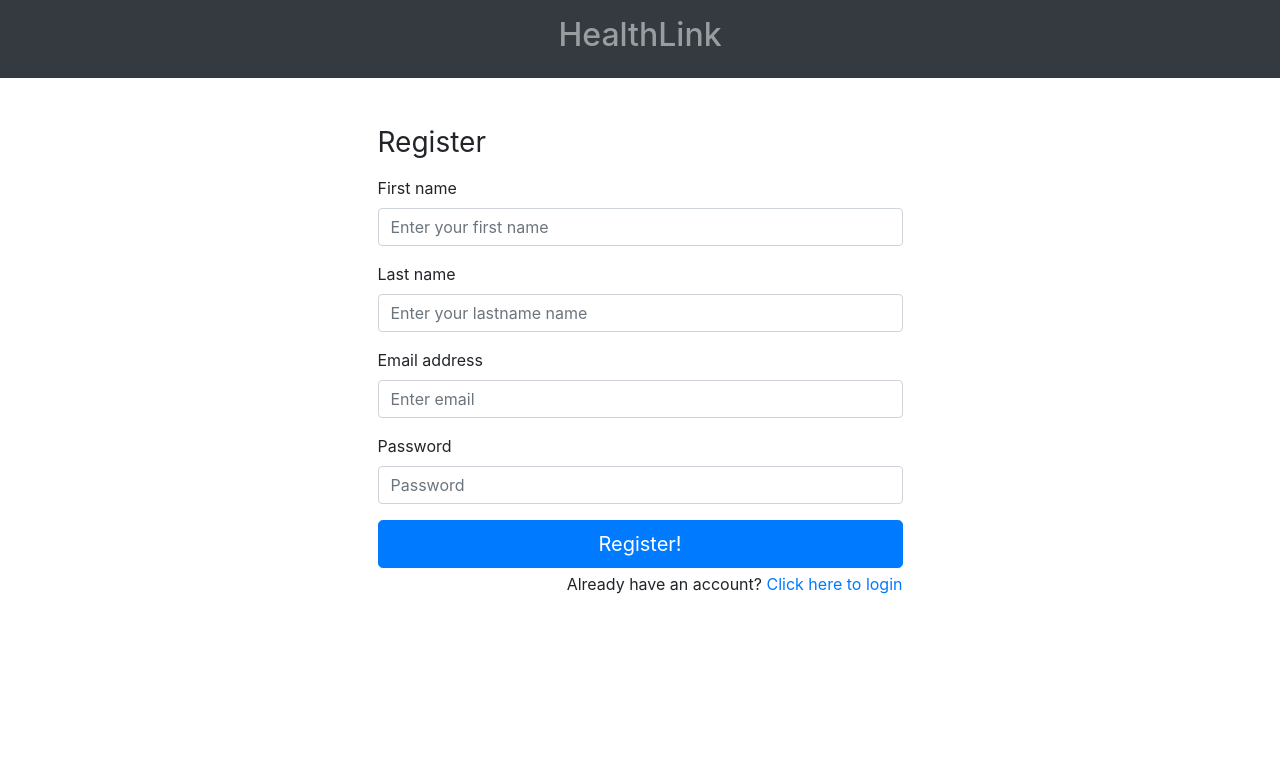
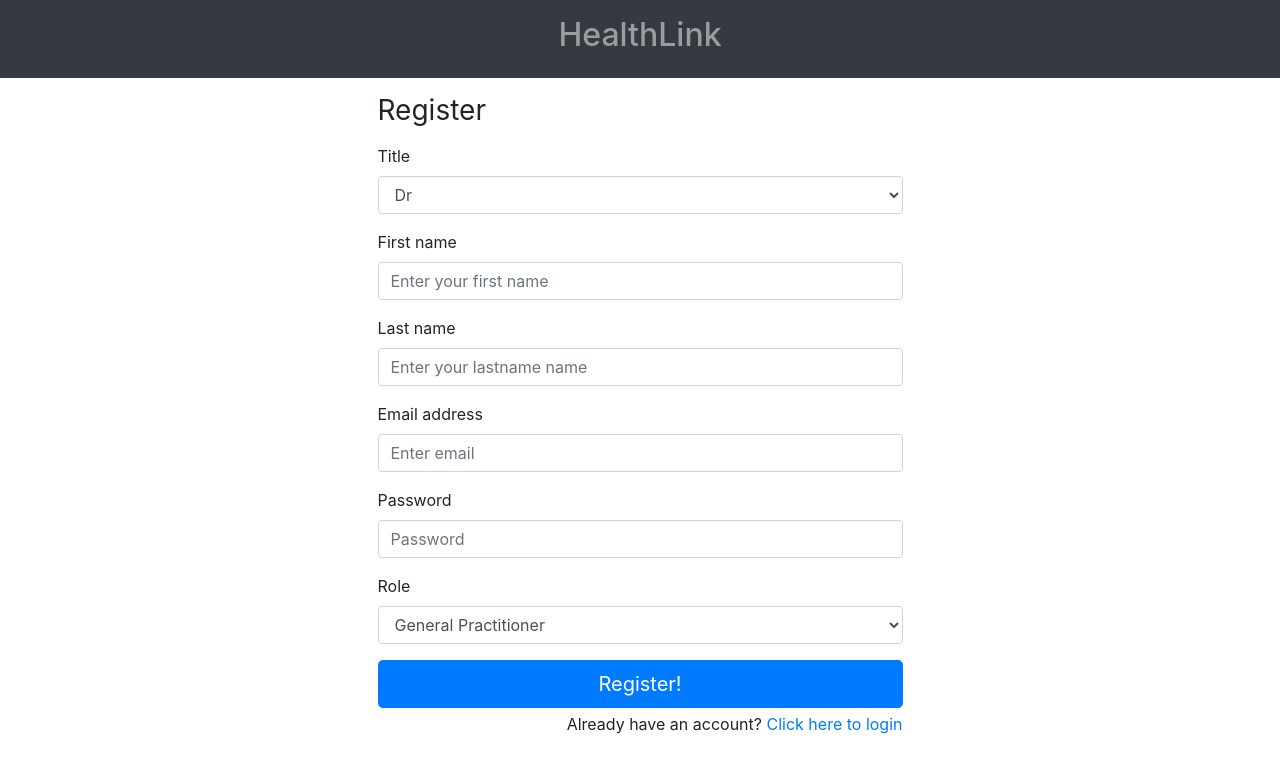
Before and after one commit to karimcambridge/HealthLink, a React (Create React App) app in the folder client/: page /register in a window 1280 px wide. Shown: the top 772 px of the page. Built offline with nearby package versions, Linux system fonts and the light colour scheme.

Commit message:
Add title and role to registration and saving them to db

```diff
--- a/client/src/components/Login.js
+++ b/client/src/components/Login.js
@@ -92,10 +92,8 @@ class Login extends Component {
             <div className="container-fluid">
                 <div className="row">
                     <div className="col-md-6 mt-5 mx-auto">
-                        <h1 className="text-center">HealthLink</h1>
-                        <div class="mt-5"></div>
+                        <div class="mt-3"></div>
                         <form onSubmit={this.onSubmit} errors={this.state.errors}>
-                            <h1 className="h3 mb-3 font-weight-normal">Please sign in</h1>
                             <div className="form-group">
                                 <label htmlFor="email">Email address</label>
                                 <input
--- a/client/src/components/Register.js
+++ b/client/src/components/Register.js
@@ -10,6 +10,8 @@ class Register extends Component {
             last_name: '',
             email: '',
             password: '',
+            title: 'Dr',
+            role: 'General Practitioner',
             errors: {}
         }
 
@@ -27,7 +29,9 @@ class Register extends Component {
             first_name: this.state.first_name,
             last_name: this.state.last_name,
             email: this.state.email,
-            password: this.state.password
+            password: this.state.password,
+            title: this.state.title,
+            role: this.state.role
         }
 
         register(newUser).then(res => {
@@ -39,9 +43,18 @@ class Register extends Component {
         return (
             <div className="container-fluid">
                 <div className="row">
-                    <div className="col-md-6 mt-5 mx-auto">
+                    <div className="col-md-6 mt-3 mx-auto">
                         <form onSubmit={this.onSubmit}>
                             <h1 className="h3 mb-3 font-weight-normal">Register</h1>
+                            <div className="form-group">
+                                <label htmlFor="name">Title</label>
+                                <select class="form-control" id="title" name="title" value={this.state.title} onChange={this.onChange} required>
+                                    <option selected>Mr</option>
+                                    <option>Mrs</option>
+                                    <option>Miss / Ms</option>
+                                    <option>Dr</option>
+                                </select>
+                            </div>
                             <div className="form-group">
                                 <label htmlFor="name">First name</label>
                                 <input
@@ -90,6 +103,76 @@ class Register extends Component {
                                     required
                                 />
                             </div>
+                            <div className="form-group">
+                                <label htmlFor="name">Role</label>
+                                <select class="form-control" id="role" name="role" value={this.state.role} onChange={this.onChange} required>
+                                    <option>Allergist</option>
+                                    <option>Anaesthesiologist</option>
+                                    <option>Andrologist</option>
+                                    <option>Cardiologist</option>
+                                    <option>Cardiac Electrophysiologist</option>
+                                    <option>Dermatologist</option>
+                                    <option>Emergency Room (ER) Doctors</option>
+                                    <option>Endocrinologist</option>
+                                    <option>Epidemiologist</option>
+                                    <option>Family Medicine Physician</option>
+                                    <option>Gastroenterologist</option>
+                                    <option>General Practitioner</option>
+                                    <option>Geriatrician</option>
+                                    <option>Hyperbaric Physician</option>
+                                    <option>Hematologist</option>
+                                    <option>Hepatologist</option>
+                                    <option>Immunologist</option>
+                                    <option>Infectious Disease Specialist</option>
+                                    <option>Intensivist</option>
+                                    <option>Internal Medicine Specialist</option>
+                                    <option>Maxillofacial Surgeon / Oral Surgeon</option>
+                                    <option>Medical Examiner</option>
+                                    <option>Medical Geneticist</option>
+                                    <option>Neonatologist</option>
+                                    <option>Nephrologist</option>
+                                    <option>Neurologist</option>
+                                    <option>Neurosurgeon</option>
+                                    <option>Nuclear Medicine Specialist</option>
+                                    <option>Obstetrician/Gynecologist (OB/GYN)</option>
+                                    <option>Occupational Medicine Specialist</option>
+                                    <option>Oncologist</option>
+                                    <option>Ophthalmologist</option>
+                                    <option>Orthopedic Surgeon / Orthopedist</option>
+                                    <option>Otolaryngologist (also ENT Specialist)</option>
+                                    <option>Parasitologist</option>
+                                    <option>Pathologist</option>
+                                    <option>Perinatologist</option>
+                                    <option>Periodontist</option>
+                                    <option>Pediatrician</option>
+                                    <option>Physiatrist</option>
+                                    <option>Plastic Surgeon</option>
+                                    <option>Psychiatrist</option>
+                                    <option>Pulmonologist</option>
+                                    <option>Radiologist</option>
+                                    <option>Rheumatologist</option>
+                                    <option>Sleep Doctor / Sleep Disorders Specialist</option>
+                                    <option>Spinal Cord Injury Specialist</option>
+                                    <option>Sports Medicine Specialist</option>
+                                    <option>Surgeon</option>
+                                    <option>Thoracic Surgeon</option>
+                                    <option>Urologist</option>
+                                    <option>Vascular Surgeon</option>
+                                    <option>Veterinarian</option>
+                                    <option>Acupuncturist</option>
+                                    <option>Audiologist</option>
+                                    <option>Ayurvedic Practioner</option>
+                                    <option>Chiropractor</option>
+                                    <option>Diagnostician</option>
+                                    <option>Homeopathic Doctor</option>
+                                    <option>Microbiologist</option>
+                                    <option>Naturopathic Doctor</option>
+                                    <option>Palliative care specialist</option>
+                                    <option>Pharmacist</option>
+                                    <option>Physiotherapist</option>
+                                    <option>Podiatrist / Chiropodist</option>
+                                </select>
+                            </div>
                             <button
                                 type="submit"
                                 className="btn btn-lg btn-primary btn-block"
--- a/client/src/components/UserFunctions.js
+++ b/client/src/components/UserFunctions.js
@@ -6,7 +6,9 @@ export const register = newUser => {
             first_name: newUser.first_name,
             last_name: newUser.last_name,
             email: newUser.email,
-            password: newUser.password
+            password: newUser.password,
+            title: newUser.title,
+            role: newUser.role
         })
         .then(response => {
             console.log(`Registered with ${newUser.email}.`);
```
Also changed, not shown: 2 other files (tests, documents, lock files or other folders).
